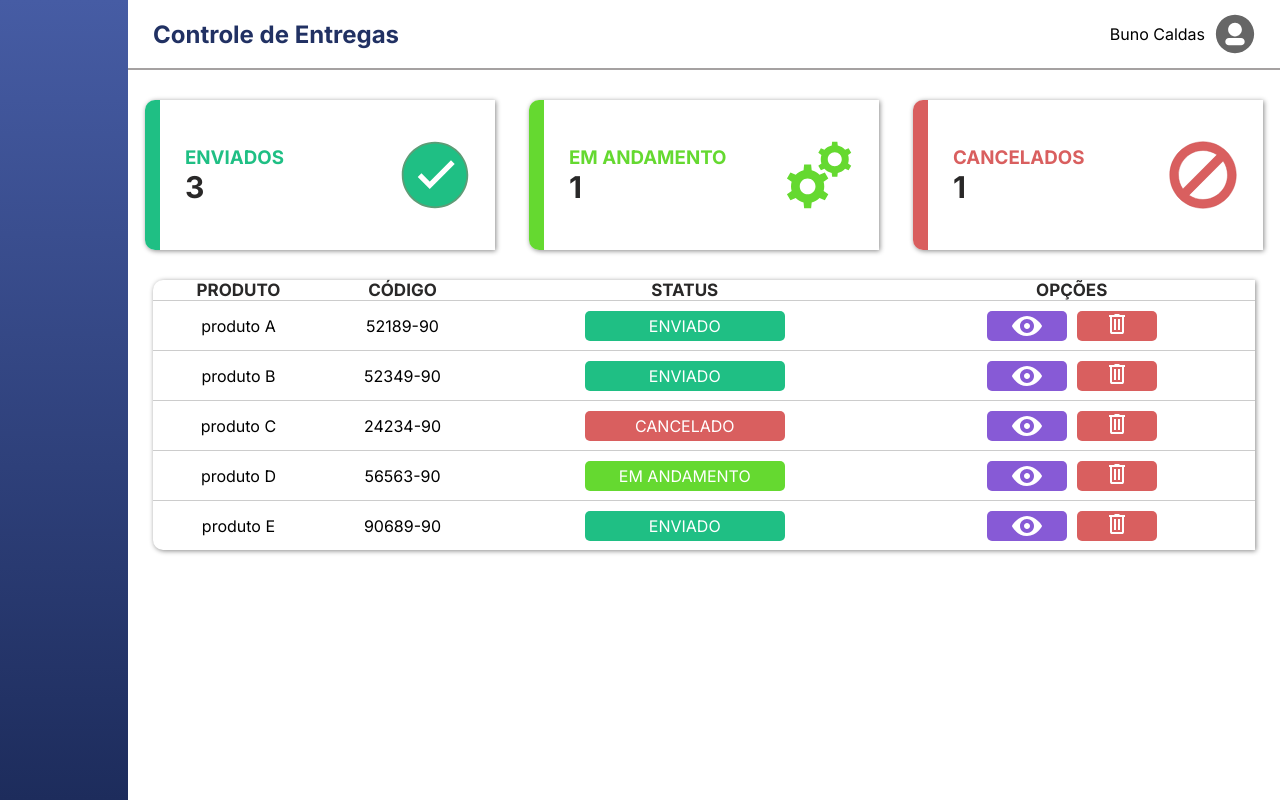
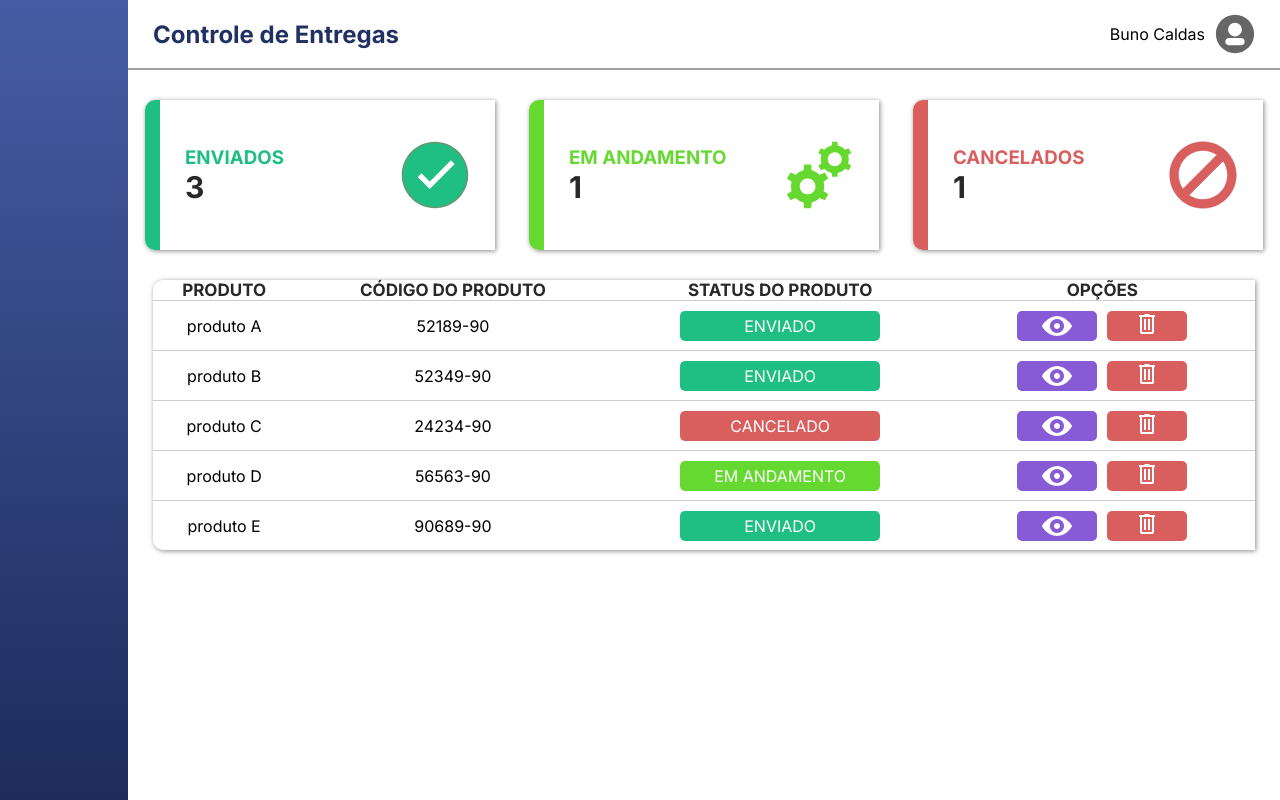
Before and after one commit to WillDavid/Desafio-Tutilabs, a React (Create React App) app in the folder tutilabschallenger/: page / in a window 1280 px wide. Built offline with nearby package versions, Linux system fonts and the light colour scheme.

Commit message:
Update app.js and index.js

```diff
--- a/tutilabschallenger/src/App.js
+++ b/tutilabschallenger/src/App.js
@@ -1,6 +1,6 @@
 import './App.css'; // ESTILO DO APP.JS
 
-import React, { useState } from "react";
+import React from "react";
 
 
 // COMPONENTES
--- a/tutilabschallenger/src/components/Table/index.js
+++ b/tutilabschallenger/src/components/Table/index.js
@@ -75,8 +75,8 @@ export default function Table(props){
 
                 <thead>
                     <th>PRODUTO</th>
-                    <th>CÓDIGO</th>
-                    <th>STATUS</th>
+                    <th>CÓDIGO DO PRODUTO</th>
+                    <th>STATUS DO PRODUTO</th>
                     <th>OPÇÕES</th>
                 </thead>
 
```
